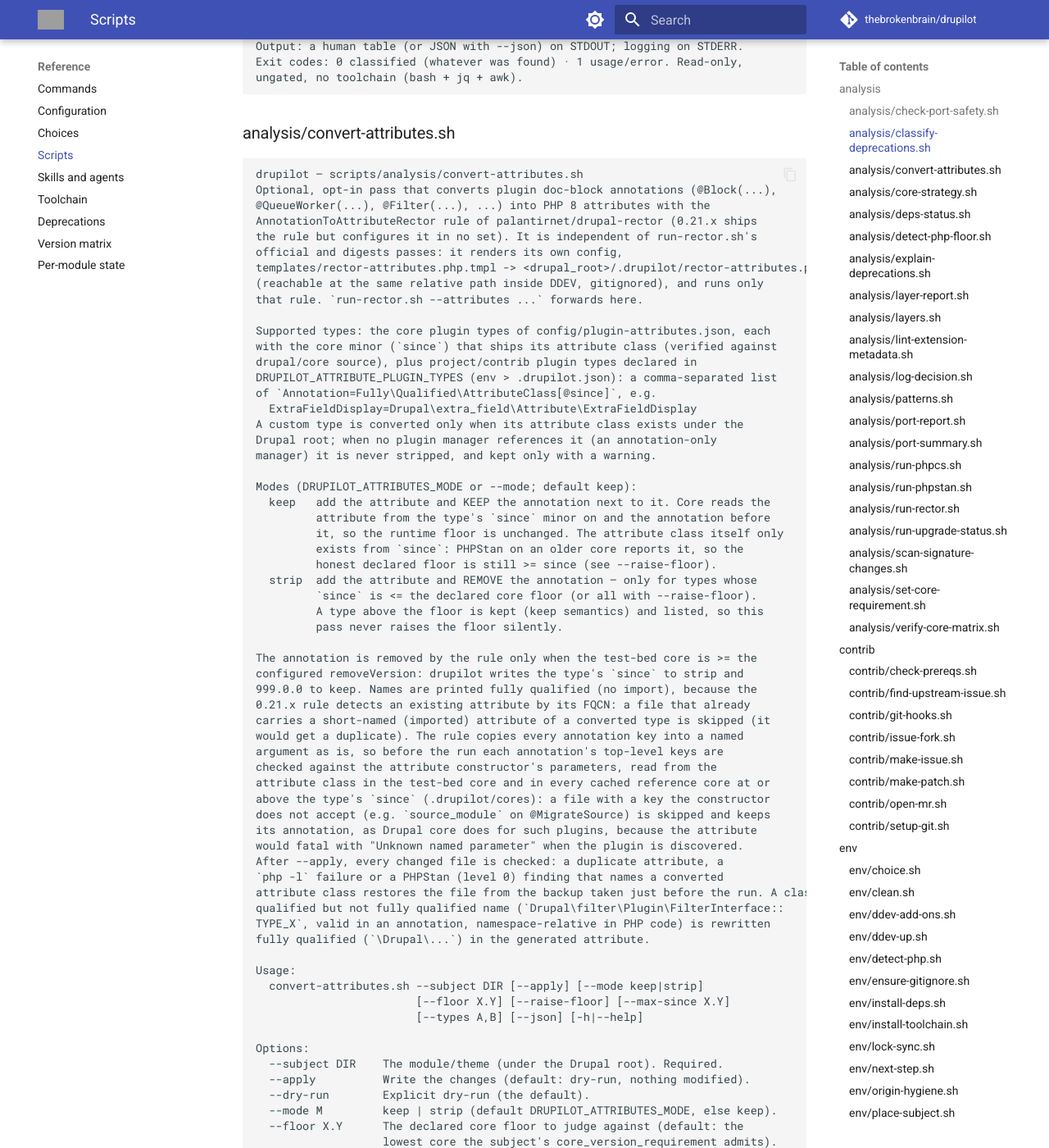
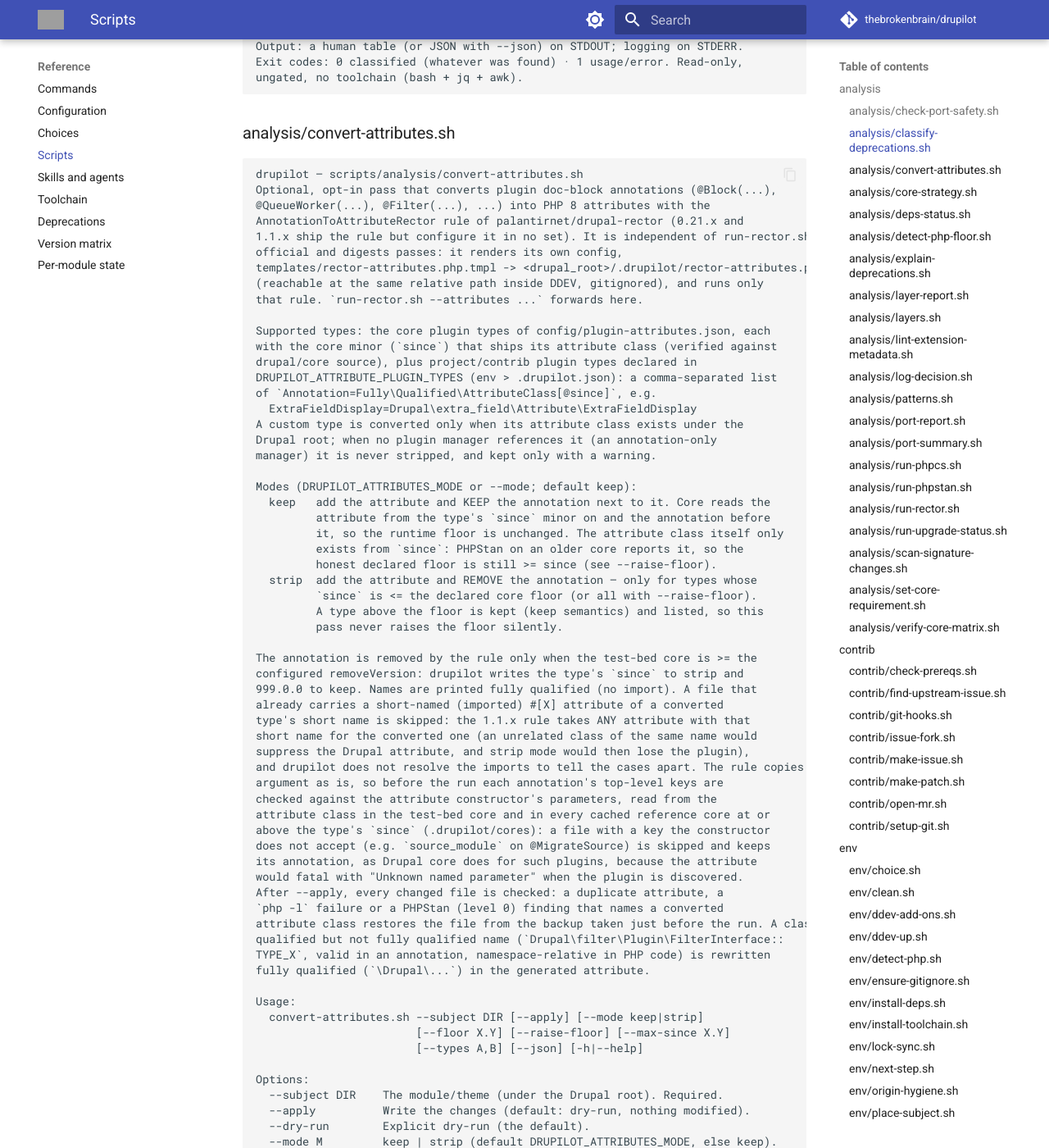
Before and after one commit to thebrokenbrain/drupilot, an MkDocs documentation site: the page built from docs/reference/scripts.md, in a window 1280 px wide and 1400 px high, scrolled down 3111 px. Shown: the whole window at 82% size. Built offline with MkDocs 1.6.1 and Material for MkDocs 9.7.7, drawn with Linux system fonts in a browser that asks for light colours; comment, search, counter and statistics services are not loaded; grey boxes are pictures that could not be loaded.

Commit message:
feat(toolchain): drupal-rector ^1.1.3 range, and convert-attributes on 1.1.x
config/defaults.json's drupal_rector range moves to ^1.1.3 (ADR 0001), so a
fallback to the ranges resolves the cell-11 set. A lab check ran
convert-attributes.sh on drupal-rector 0.21.2 and 1.1.3: byte-identical
results on legacy_widgets and autologout in every mode, and 1.1.3 converts
a keyless annotation value (@FormElement("x")) that 0.21.2 dropped. The
script, its template comment, plugin-attributes.json and the prompts no
longer tie the short-name skip to 0.21.x's FQCN check: 1.1.x matches any
attribute with the type's short name, so the skip still guards the case.

```diff
--- a/docs/reference/scripts.md
+++ b/docs/reference/scripts.md
@@ -162,8 +162,8 @@ ungated, no toolchain (bash + jq + awk).
 drupilot — scripts/analysis/convert-attributes.sh
 Optional, opt-in pass that converts plugin doc-block annotations (@Block(...),
 @QueueWorker(...), @Filter(...), ...) into PHP 8 attributes with the
-AnnotationToAttributeRector rule of palantirnet/drupal-rector (0.21.x ships
-the rule but configures it in no set). It is independent of run-rector.sh's
+AnnotationToAttributeRector rule of palantirnet/drupal-rector (0.21.x and
+1.1.x ship the rule but configure it in no set). It is independent of run-rector.sh's
 official and digests passes: it renders its own config,
 templates/rector-attributes.php.tmpl -> <drupal_root>/.drupilot/rector-attributes.php
 (reachable at the same relative path inside DDEV, gitignored), and runs only
@@ -192,10 +192,12 @@ Modes (DRUPILOT_ATTRIBUTES_MODE or --mode; default keep):
 
 The annotation is removed by the rule only when the test-bed core is >= the
 configured removeVersion: drupilot writes the type's `since` to strip and
-999.0.0 to keep. Names are printed fully qualified (no import), because the
-0.21.x rule detects an existing attribute by its FQCN: a file that already
-carries a short-named (imported) attribute of a converted type is skipped (it
-would get a duplicate). The rule copies every annotation key into a named
+999.0.0 to keep. Names are printed fully qualified (no import). A file that
+already carries a short-named (imported) #[X] attribute of a converted
+type's short name is skipped: the 1.1.x rule takes ANY attribute with that
+short name for the converted one (an unrelated class of the same name would
+suppress the Drupal attribute, and strip mode would then lose the plugin),
+and drupilot does not resolve the imports to tell the cases apart. The rule copies every annotation key into a named
 argument as is, so before the run each annotation's top-level keys are
 checked against the attribute constructor's parameters, read from the
 attribute class in the test-bed core and in every cached reference core at or
```
Also changed, not shown: CHANGELOG.md (+6 -1 lines), agents/drupal-port-orchestrator.md (+1 -1 lines), agents/drupal-viability-analyst.md (+1 -1 lines), skills/ddev-environment/SKILL.md (+1 -1 lines), skills/full-refactor/SKILL.md (+5 -5 lines), 4 other files.
